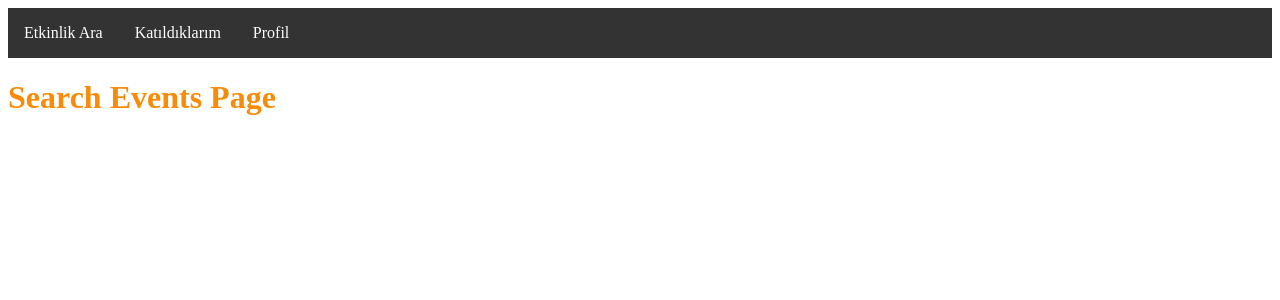
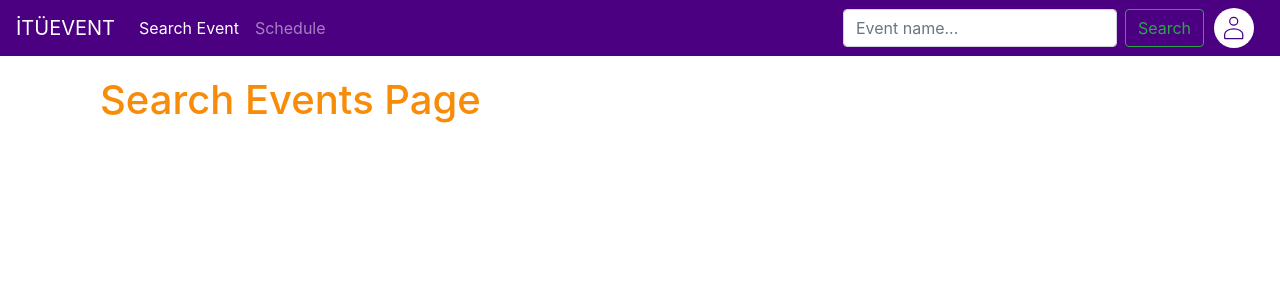
Before and after one commit to mrkaraaslan/db-ituevent, a Flask app: page / in a window 1280 px wide. Shown: the top 300 px of the page. Run offline with Flask 2, Linux system fonts and the light colour scheme; some libraries are stand-ins or nearby versions.

Commit message:
added navbar to template

```diff
--- a/static/itu_event.css
+++ b/static/itu_event.css
@@ -1,27 +1,11 @@
 h1 {
-    color: #f88b07;
+  color: #f88b07;
 }
 
-ul {
-    list-style-type: none;
-    margin: 0;
-    padding: 0;
-    overflow: hidden;
-    background-color: #333333;
-  }
+.f {
+  padding-top: 2cm;
+}
 
-  li {
-    float: left;
-  }
-
-  li a {
-    display: block;
-    color: white;
-    text-align: center;
-    padding: 16px;
-    text-decoration: none;
-  }
-
-  li a:hover {
-    background-color: #111111;
-  }
+.mybg {
+  background-color: indigo;
+}
--- a/templates/App/app_temp.html
+++ b/templates/App/app_temp.html
@@ -2,20 +2,63 @@
 <html lang="en">
   <head>
     <meta charset="utf-8"/>
+    <meta name="viewport" content="width=device-width, initial-scale=1, shrink-to-fit=no">
     <title>{% block title %}{% endblock %}</title>
     <link rel="stylesheet" href="{{ url_for('static', filename='itu_event.css')}}"/>
+    <!--Bootstrap CSS-->
+    <link rel="stylesheet" href="https://stackpath.bootstrapcdn.com/bootstrap/4.4.1/css/bootstrap.min.css" integrity="sha384-Vkoo8x4CGsO3+Hhxv8T/Q5PaXtkKtu6ug5TOeNV6gBiFeWPGFN9MuhOf23Q9Ifjh" crossorigin="anonymous">
+    {% block style %}{% endblock %}
   </head>
   <body>
-      <div>
-        <ul>
-          <li><a href="{{url_for('search_events_page')}}">Etkinlik Ara</a></li>
-          <li><a href="{{url_for('attended_events_page')}}">Katıldıklarım</a></li>
-          <li><a href="{{url_for('profile_page')}}">Profil</a></li>
+    <!--NavBar-->
+    <nav class="navbar navbar-expand-md navbar-dark fixed-top mybg">
+      <a class="navbar-brand" href="#">İTÜEVENT</a>
+      <button class="navbar-toggler" type="button" data-toggle="collapse" data-target="#navbarCollapse" aria-controls="navbarCollapse" aria-expanded="false" aria-label="Toggle navigation">
+        <span class="navbar-toggler-icon"></span>
+      </button>
+      <div class="collapse navbar-collapse" id="navbarCollapse">
+        <ul class="navbar-nav mr-auto">
+          <li class="nav-item active">
+            <a class="nav-link" href="{{ url_for('search_events_page') }}">Search Event<span class="sr-only">(current)</span></a>
+          </li>
+          <li class="nav-item">
+            <a class="nav-link" href="{{ url_for('attended_events_page') }}">Schedule</a>
+          </li>
+          <!--
+          <li class="nav-item">
+            <a class="nav-link disabled" href="#" tabindex="-1" aria-disabled="true">Disabled</a>
+          </li>
+
+          <li class="nav-item dropdown">
+						<a class="nav-link dropdown-toggle" href="#" id="dropdown01" data-toggle="dropdown" aria-haspopup="true" aria-expanded="false">MENU</a>
+						<div class="dropdown-menu" aria-labelledby="dropdown01">
+							<a class="dropdown-item" href="">Action</a>
+							<a class="dropdown-item" href="#">Another action</a>
+							<a class="dropdown-item" href="#">Something else here</a>
+						</div>
+          </li>
+          -->
         </ul>
+        <form class="form-inline mt-2 mt-md-0">
+          <input class="form-control mr-sm-2" type="text" placeholder="Event name..." aria-label="Search">
+          <button class="btn btn-outline-success my-2 my-sm-0" type="submit">Search</button>
+        </form>
+
+        <img src="static/profile_icon.svg" style="width:40px;height:40px;margin-left:10px;margin-right:10px;">
+
+
       </div>
-
-      <div>
+    </nav>
+    <main role="main" class="container f">
+      <div class="container">
         {% block content %}{% endblock %}
       </div>
+    </main>
+
+
+    <!-- jQuery first, then Popper.js, then Bootstrap JS -->
+		<script src="https://code.jquery.com/jquery-3.4.1.slim.min.js" integrity="sha384-J6qa4849blE2+poT4WnyKhv5vZF5SrPo0iEjwBvKU7imGFAV0wwj1yYfoRSJoZ+n" crossorigin="anonymous"></script>
+		<script src="https://cdn.jsdelivr.net/npm/popper.js@1.16.0/dist/umd/popper.min.js" integrity="sha384-Q6E9RHvbIyZFJoft+2mJbHaEWldlvI9IOYy5n3zV9zzTtmI3UksdQRVvoxMfooAo" crossorigin="anonymous"></script>
+		<script src="https://stackpath.bootstrapcdn.com/bootstrap/4.4.1/js/bootstrap.min.js" integrity="sha384-wfSDF2E50Y2D1uUdj0O3uMBJnjuUD4Ih7YwaYd1iqfktj0Uod8GCExl3Og8ifwB6" crossorigin="anonymous"></script>
   </body>
 </html>
```
Also changed, not shown: static/profile_icon.svg (added).
